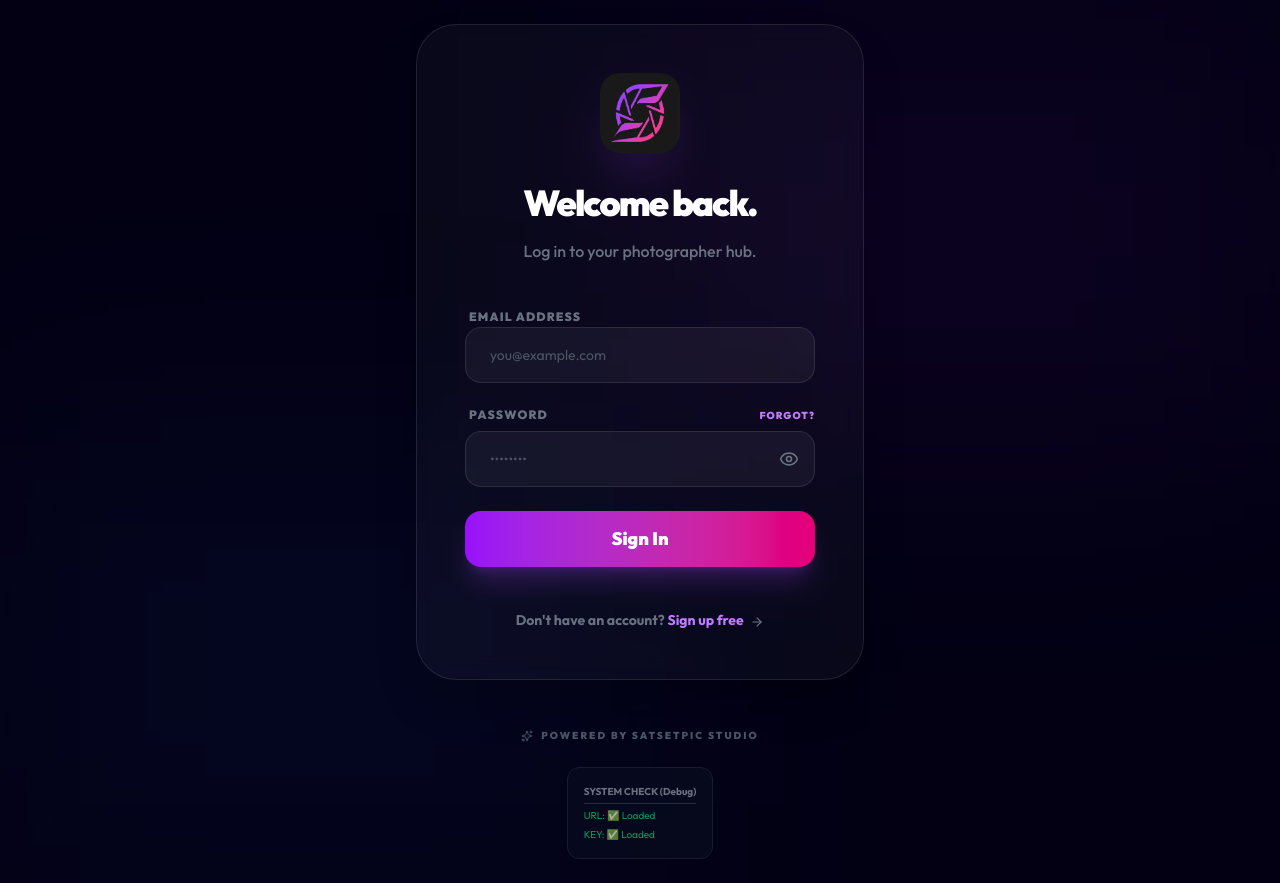
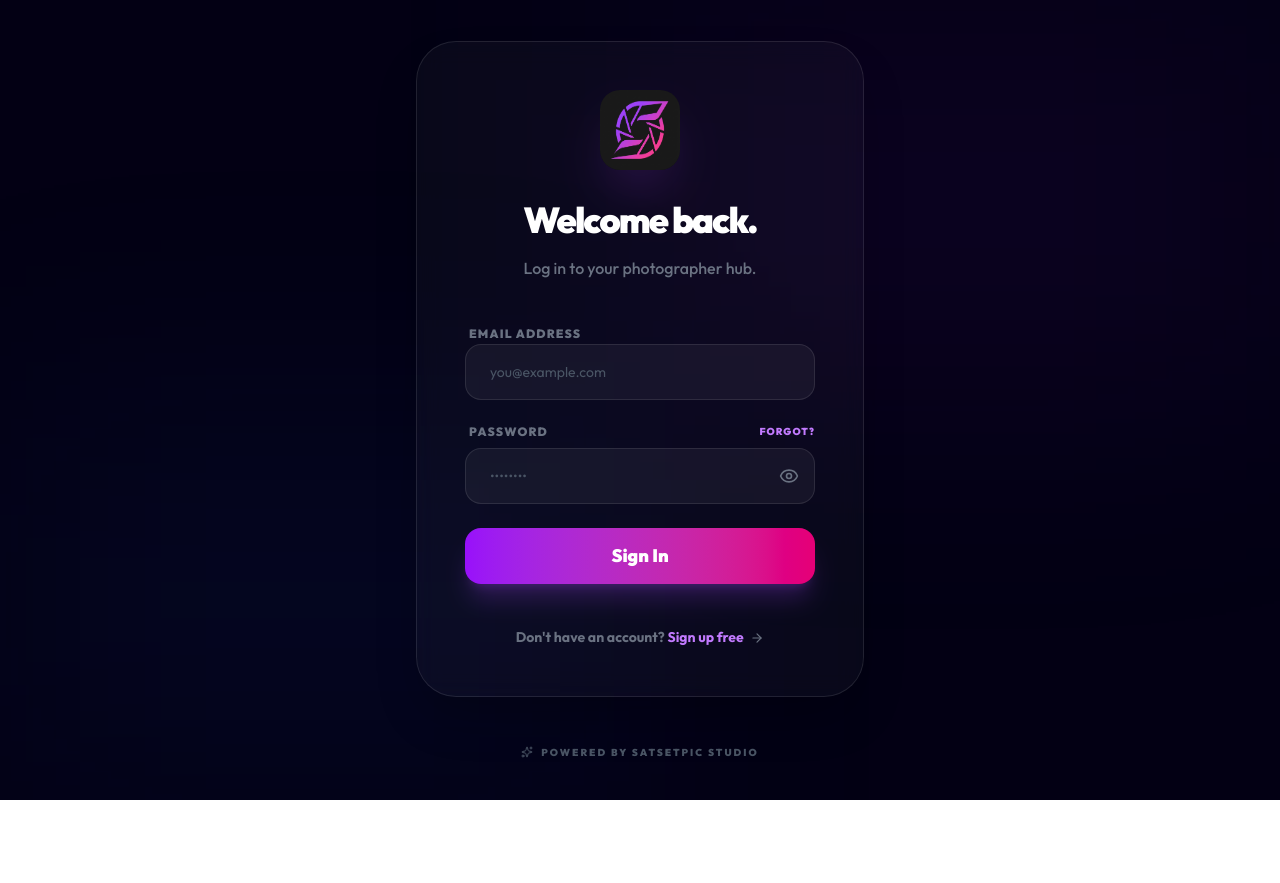
Before and after one commit to raytqr/photo-pick, a Next.js app: page /login in a window 1280 px wide. After the commit the page ends 800 px from the top, so only its background shows below. Built offline with nearby package versions, Linux system fonts and the light colour scheme; no server answers.

Commit message:
chore: remove debug UI from login page

```diff
--- a/src/app/login/page.tsx
+++ b/src/app/login/page.tsx
@@ -236,21 +236,8 @@ export default function LoginPage() {
                 </div>
 
                 {/* Footer text */}
-                <div className="mt-8 sm:mt-12 text-center flex flex-col items-center justify-center gap-2">
-                    <div className="flex items-center gap-2 text-[10px] font-black uppercase tracking-[0.2em] text-gray-600">
-                        <Sparkles size={12} /> Powered by SatSetPic Studio
-                    </div>
-
-                    {/* DEBUGGER: Temporary check for Env Vars */}
-                    <div className="mt-4 p-4 rounded-xl bg-gray-900/50 border border-gray-800 text-[10px] font-mono text-left space-y-1 opacity-70">
-                        <p className="font-bold text-gray-400 border-b border-gray-700 pb-1 mb-1">SYSTEM CHECK (Debug)</p>
-                        <p className={process.env.NEXT_PUBLIC_SUPABASE_URL ? "text-green-400" : "text-red-500"}>
-                            URL: {process.env.NEXT_PUBLIC_SUPABASE_URL ? "✅ Loaded" : "❌ MISSING"}
-                        </p>
-                        <p className={process.env.NEXT_PUBLIC_SUPABASE_ANON_KEY ? "text-green-400" : "text-red-500"}>
-                            KEY: {process.env.NEXT_PUBLIC_SUPABASE_ANON_KEY ? "✅ Loaded" : "❌ MISSING (Check Vercel)"}
-                        </p>
-                    </div>
+                <div className="mt-8 sm:mt-12 text-center flex items-center justify-center gap-2 text-[10px] font-black uppercase tracking-[0.2em] text-gray-600">
+                    <Sparkles size={12} /> Powered by SatSetPic Studio
                 </div>
             </motion.div>
         </div>
```
